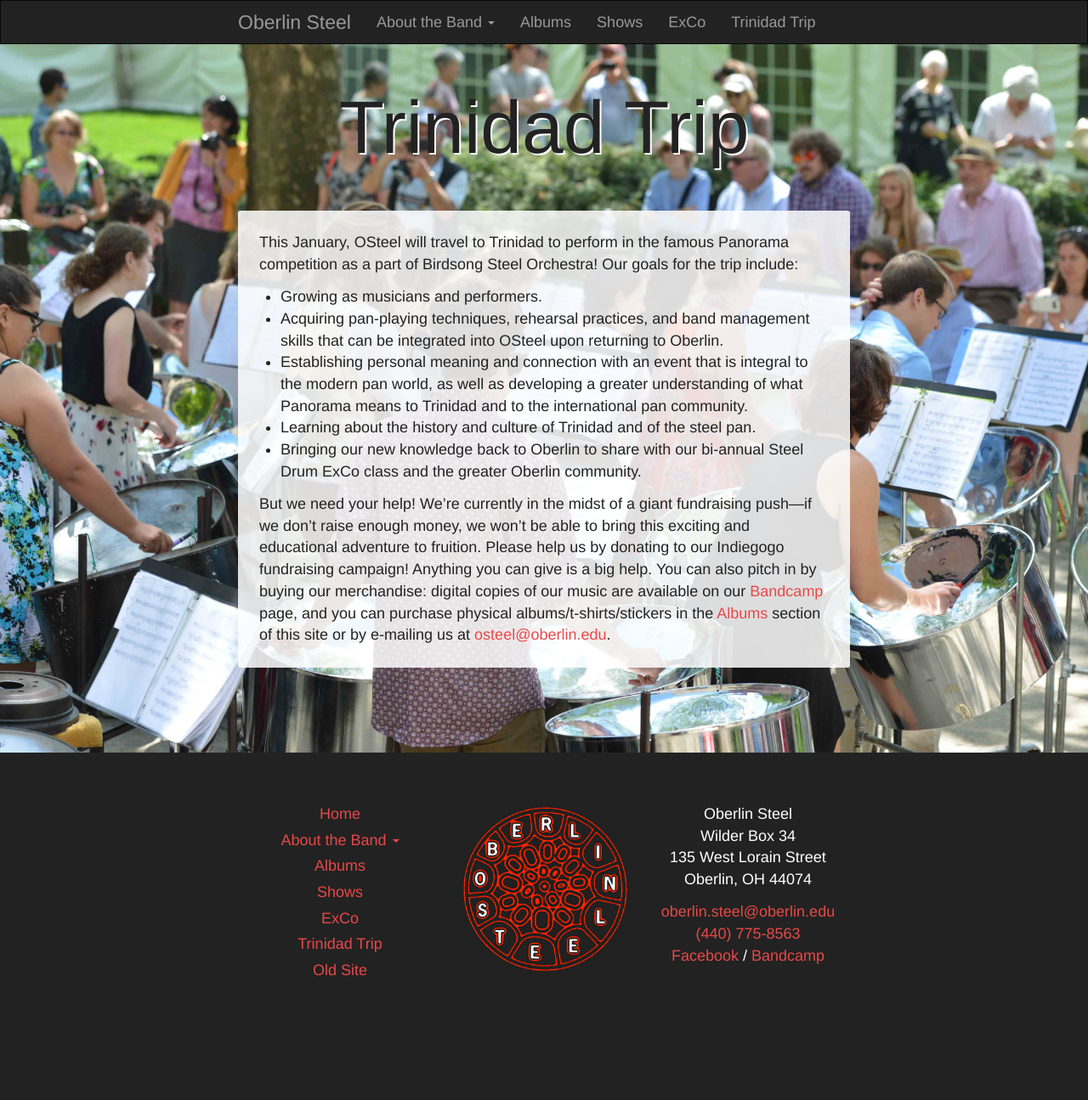
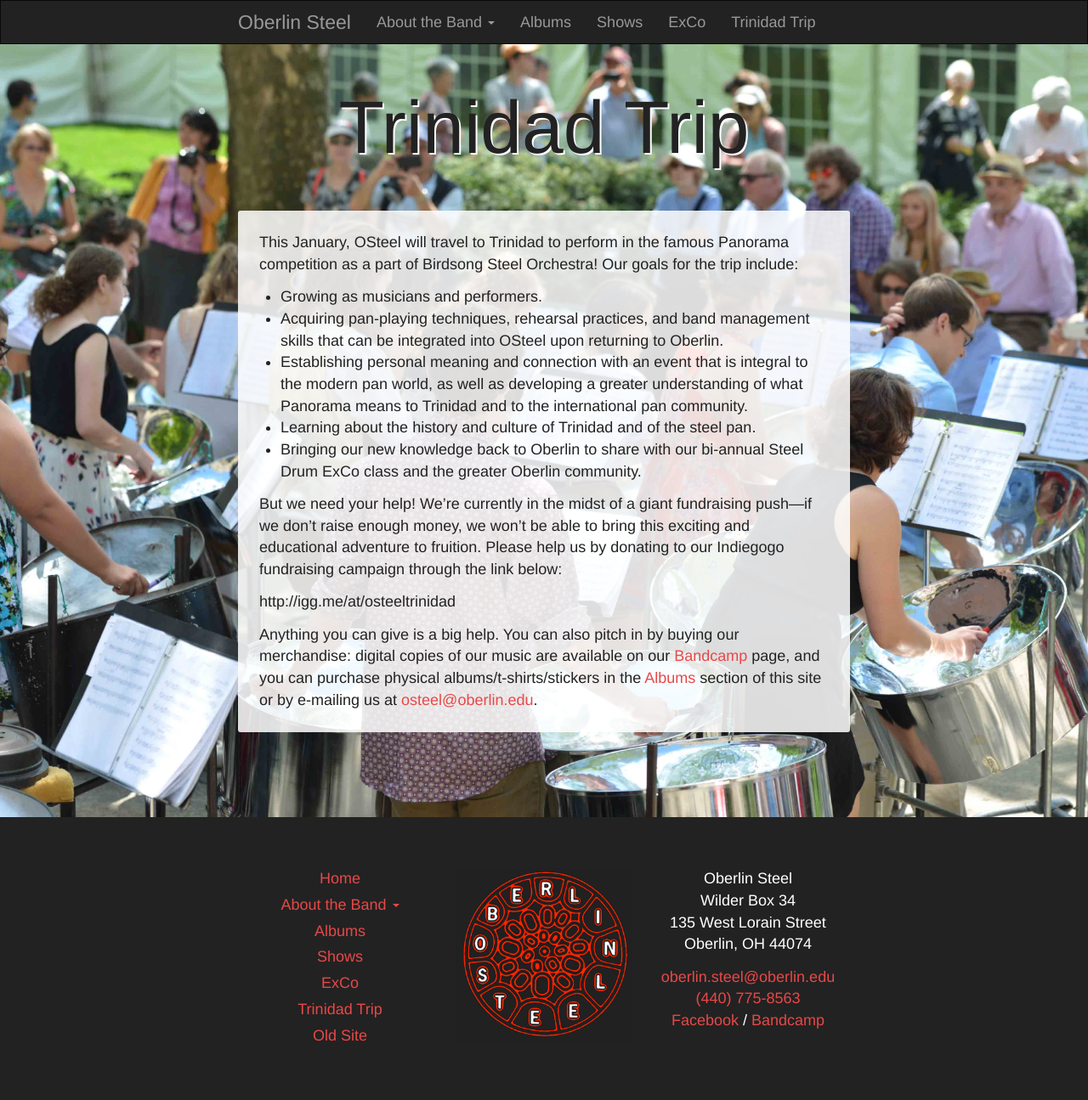
Before and after one commit to oberlinsteel/oberlinsteel.github.io, a Jekyll site: the page built from trip/index.md, in a window 1280 px wide. Shown: the whole page at 85% size. Built offline with Jekyll 4.4.1, drawn with Linux system fonts in a browser that asks for light colours; Markdown is read by kramdown in place of the engine named in the settings; before the commit the page ends 1219 px from its top, so only the background shows below that.

Commit message:
Updated index.md

```diff
--- a/trip/index.md
+++ b/trip/index.md
@@ -13,4 +13,8 @@ This January, OSteel will travel to Trinidad to perform in the famous Panorama c
 - Learning about the history and culture of Trinidad and of the steel pan.
 - Bringing our new knowledge back to Oberlin to share with our bi-annual Steel Drum ExCo class and the greater Oberlin community.
 
-But we need your help! We're currently in the midst of a giant fundraising push—if we don't raise enough money, we won't be able to bring this exciting and educational adventure to fruition. Please help us by donating to our Indiegogo fundraising campaign! Anything you can give is a big help. You can also pitch in by buying our merchandise: digital copies of our music are available on our [Bandcamp](http://oberlinsteel.bandcamp.com/) page, and you can purchase physical albums/t-shirts/stickers in the [Albums]({{ site.baseurl }}/albums/) section of this site or by e-mailing us at [osteel@oberlin.edu](osteel@oberlin.edu).
+But we need your help! We're currently in the midst of a giant fundraising push—if we don't raise enough money, we won't be able to bring this exciting and educational adventure to fruition. Please help us by donating to our Indiegogo fundraising campaign through the link below:
+
+http://igg.me/at/osteeltrinidad
+
+Anything you can give is a big help. You can also pitch in by buying our merchandise: digital copies of our music are available on our [Bandcamp](http://oberlinsteel.bandcamp.com/) page, and you can purchase physical albums/t-shirts/stickers in the [Albums]({{ site.baseurl }}/albums/) section of this site or by e-mailing us at [osteel@oberlin.edu](osteel@oberlin.edu).
```
